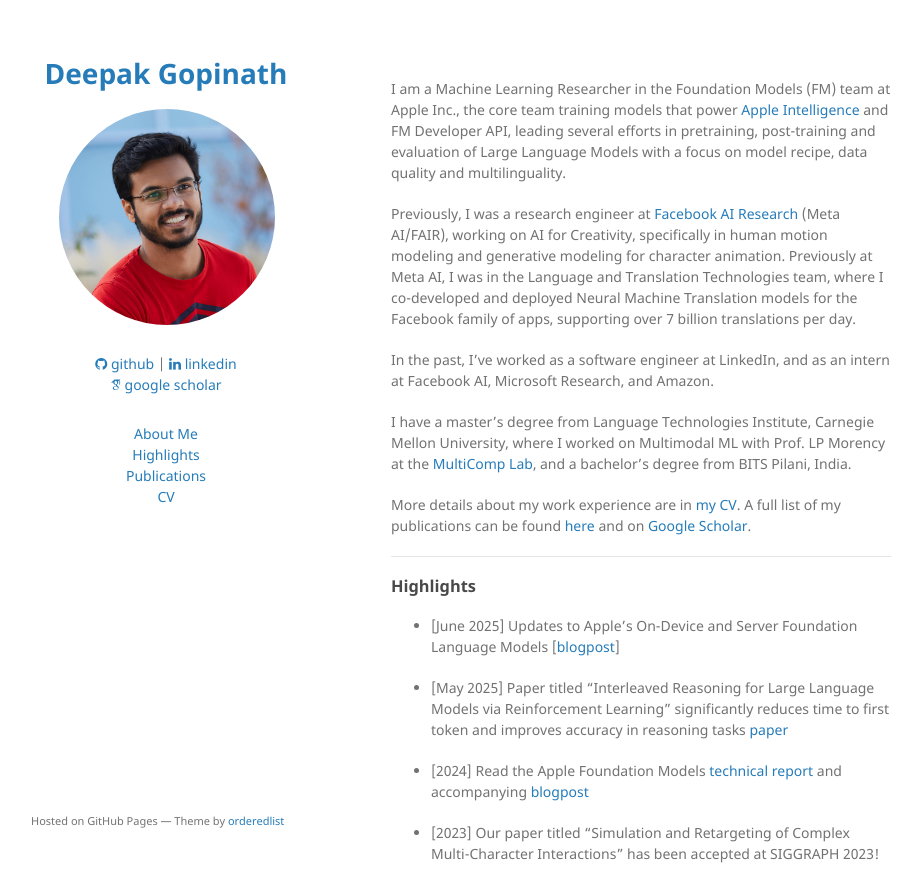
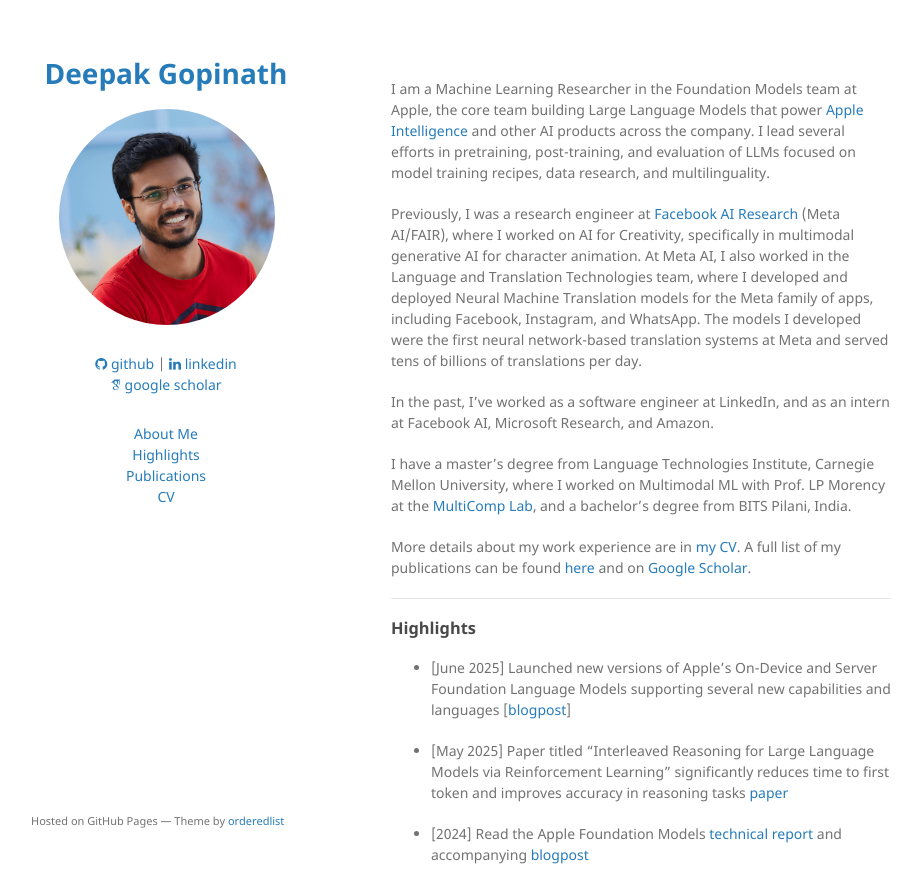
Before and after one commit to dpacgopinath/dpacgopinath.github.io, a Jekyll site: the page built from index.md, in a window 1280 px wide and 900 px high, cut to the strip 0-880 px from the top of the window. Shown: the whole strip, without its empty margins (179-1100 px from the left). Built offline with Jekyll 4.4.1, drawn with Linux system fonts in a browser that asks for light colours; some web fonts are replaced.

Commit message:
Update index.md

```diff
--- a/index.md
+++ b/index.md
@@ -5,9 +5,9 @@ layout: default
 <!-- ## About Me -->
 <a id="about-me"></a>
 
-I am a Machine Learning Researcher in the Foundation Models (FM) team at Apple Inc., the core team training models that power [Apple Intelligence](https://machinelearning.apple.com/research/introducing-apple-foundation-models) and FM Developer API, leading several efforts in pretraining, post-training and evaluation of Large Language Models with a focus on model recipe, data quality and multilinguality.
+I am a Machine Learning Researcher in the Foundation Models team at Apple, the core team building Large Language Models that power [Apple Intelligence](https://machinelearning.apple.com/research/introducing-apple-foundation-models) and other AI products across the company. I lead several efforts in pretraining, post-training, and evaluation of LLMs focused on model training recipes, data research, and multilinguality.
 
-Previously, I was a research engineer at [Facebook AI Research](https://ai.facebook.com/) (Meta AI/FAIR), working on AI for Creativity, specifically in human motion modeling and generative modeling for character animation. Previously at Meta AI, I was in the Language and Translation Technologies team, where I co-developed and deployed Neural Machine Translation models for the Facebook family of apps, supporting over 7 billion translations per day.
+Previously, I was a research engineer at [Facebook AI Research](https://ai.facebook.com/) (Meta AI/FAIR), where I worked on AI for Creativity, specifically in multimodal generative AI for character animation. At Meta AI, I also worked in the Language and Translation Technologies team, where I developed and deployed Neural Machine Translation models for the Meta family of apps, including Facebook, Instagram, and WhatsApp. The models I developed were the first neural network-based translation systems at Meta and served tens of billions of translations per day.
 
 In the past, I've worked as a software engineer at LinkedIn, and as an intern at Facebook AI, Microsoft Research, and Amazon.
 
@@ -26,7 +26,7 @@ More details about my work experience are in [my CV](DeepakGopinath_CV.pdf). A f
 
 ### Highlights
 
-* [June 2025] Updates to Apple's On-Device and Server Foundation Language Models [[blogpost](https://machinelearning.apple.com/research/apple-foundation-models-2025-updates)]
+* [June 2025] Launched new versions of Apple's On-Device and Server Foundation Language Models supporting several new capabilities and languages [[blogpost](https://machinelearning.apple.com/research/apple-foundation-models-2025-updates)]
 
 * [May 2025] Paper titled "Interleaved Reasoning for Large Language Models via Reinforcement Learning" significantly reduces time to first token and improves accuracy in reasoning tasks [paper](https://arxiv.org/abs/2505.19640)
 
```
